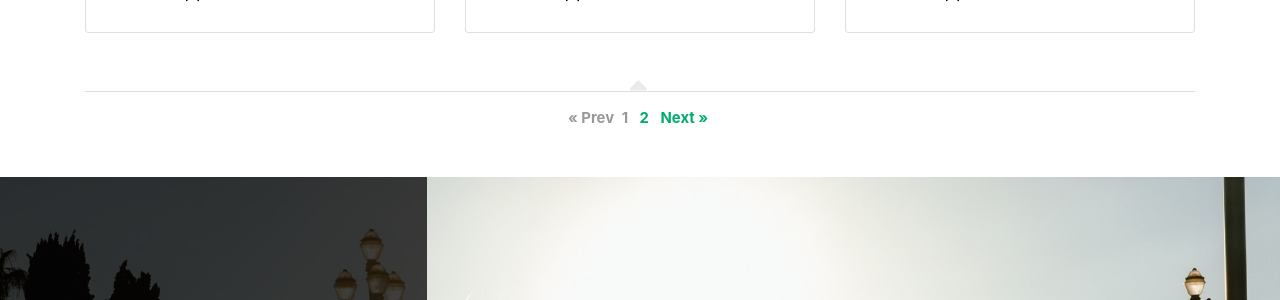
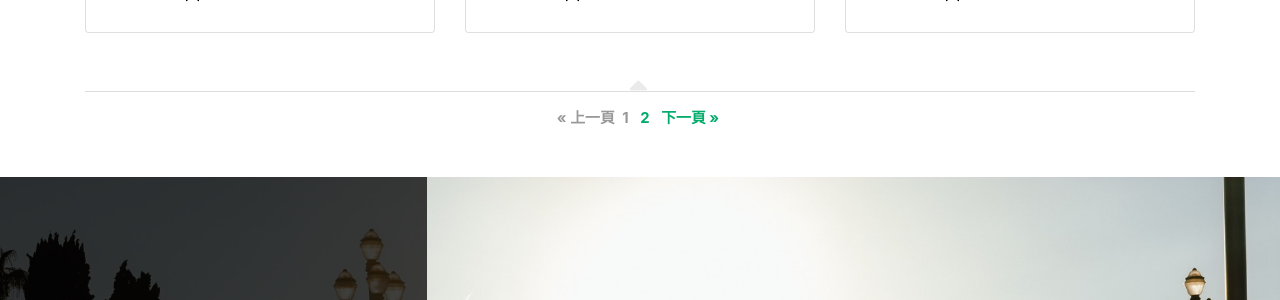
Before and after one commit to mogu-shirahi/mogu-shirahi.github.io, a Jekyll site: the page built from index.html, in a window 1280 px wide and 900 px high, scrolled down 566 px. Shown: the part 264-564 px from the top of the window. Built offline with Jekyll 4.4.1, drawn with Linux system fonts in a browser that asks for light colours; nearby versions of some CDN libraries; the list of posts is cut into pages by our own code.

Commit message:
Update pagination.html

```diff
--- a/_includes/pagination.html
+++ b/_includes/pagination.html
@@ -1,9 +1,9 @@
 {% if paginator.total_pages > 1 %}
 <div class="pagination">
   {% if paginator.previous_page %}
-    <a class="ml-1 mr-1" href="{{ paginator.previous_page_path | prepend: site.baseurl | replace: '//', '/' }}">&laquo; Prev</a>
+    <a class="ml-1 mr-1" href="{{ paginator.previous_page_path | prepend: site.baseurl | replace: '//', '/' }}">&laquo; 上一頁</a>
   {% else %}
-    <span>&laquo; Prev</span>
+    <span>&laquo; 上一頁</span>
   {% endif %}
 
   {% for page in (1..paginator.total_pages) %}
@@ -17,9 +17,9 @@
   {% endfor %}
 
   {% if paginator.next_page %}
-    <a class="ml-1 mr-1" href="{{ paginator.next_page_path | prepend: site.baseurl | replace: '//', '/' }}">Next &raquo;</a>
+    <a class="ml-1 mr-1" href="{{ paginator.next_page_path | prepend: site.baseurl | replace: '//', '/' }}">下一頁 &raquo;</a>
   {% else %}
-    <span>Next &raquo;</span>
+    <span>下一頁 &raquo;</span>
   {% endif %}
 </div>
 {% endif %}
```
